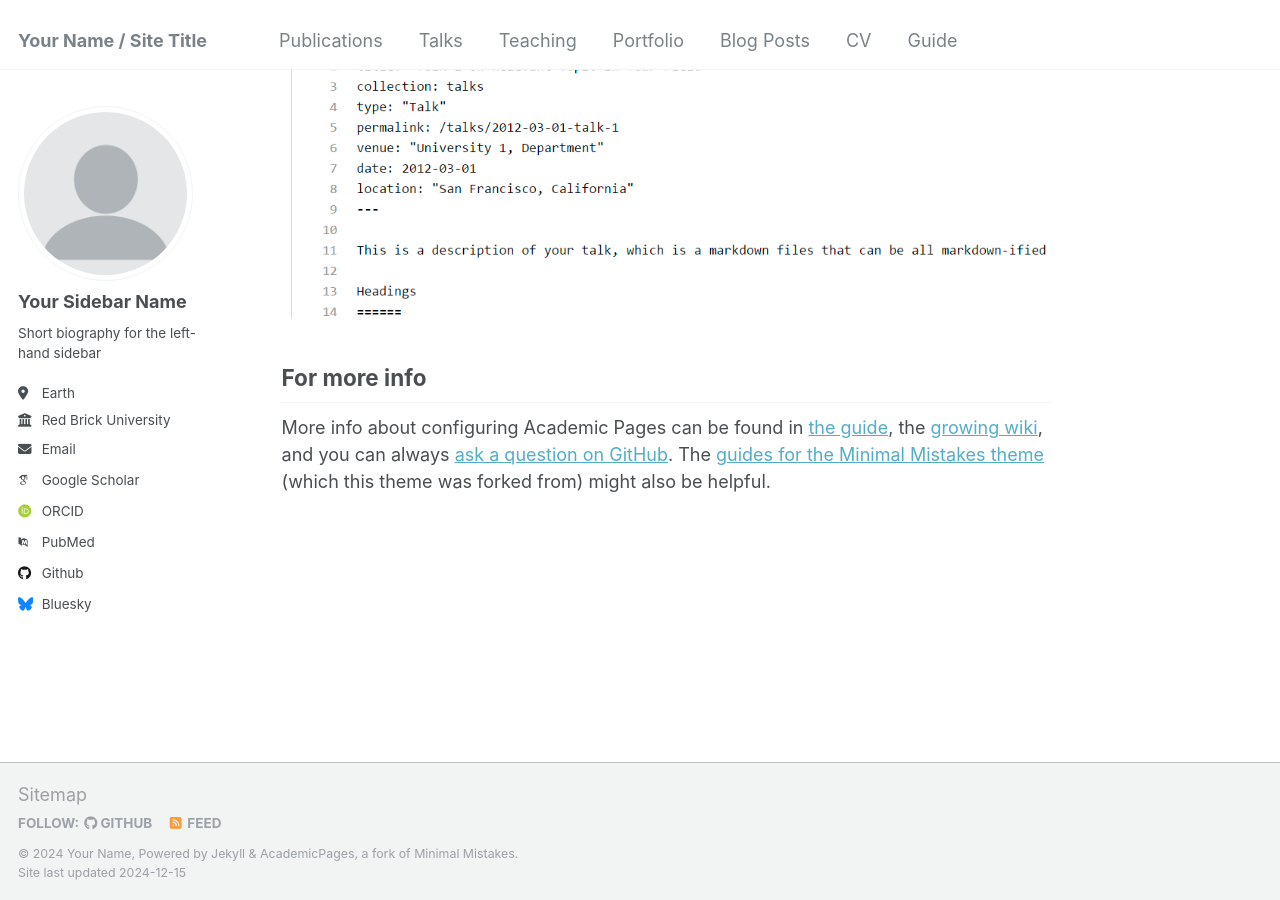
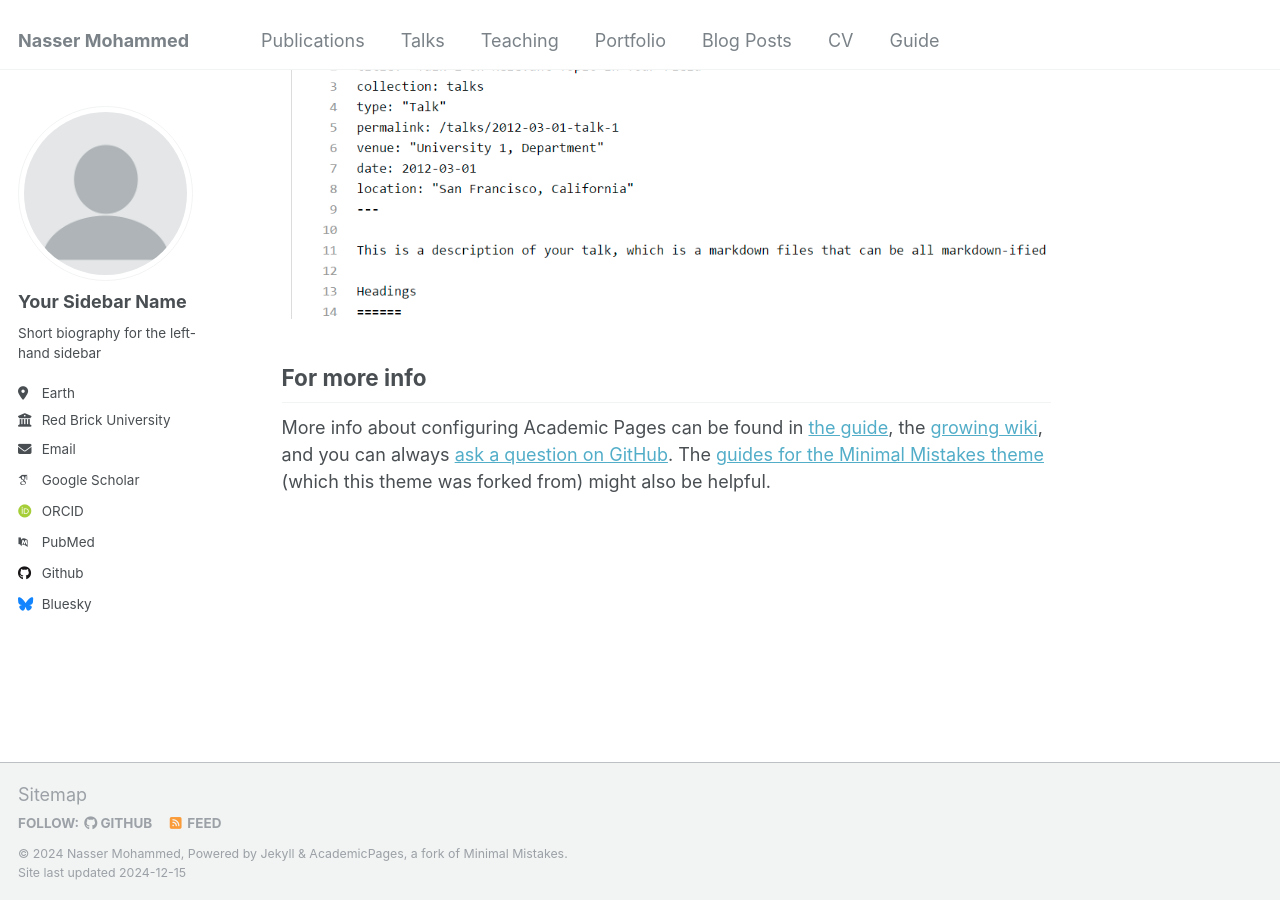
Before and after one commit to Nasser-Mohammed/Nasser-Mohammed.github.io, a Jekyll site: the page built from _pages/about.md, in a window 1280 px wide and 900 px high, scrolled down 2643 px. Built offline with Jekyll 4.4.1, drawn with Linux system fonts in a browser that asks for light colours; some web fonts are replaced.

Commit message:
Update _config.yml

```diff
--- a/_config.yml
+++ b/_config.yml
@@ -8,10 +8,10 @@
 
 # Basic Site Settings
 locale                   : "en-US"
-title                    : "Your Name / Site Title"
+title                    : "Nasser Mohammed"
 title_separator          : "-"
-name                     : &name "Your Name"
-description              : &description "personal description"
+name                     : &name "Nasser Mohammed"
+description              : &description "Personal academic website"
 url                      : https://academicpages.github.io # the base hostname & protocol for your site e.g. "https://[your GitHub username].github.io"
 baseurl                  : "" # the subpath of your site, e.g. "/blog"
 repository               : "academicpages/academicpages.github.io"
```
